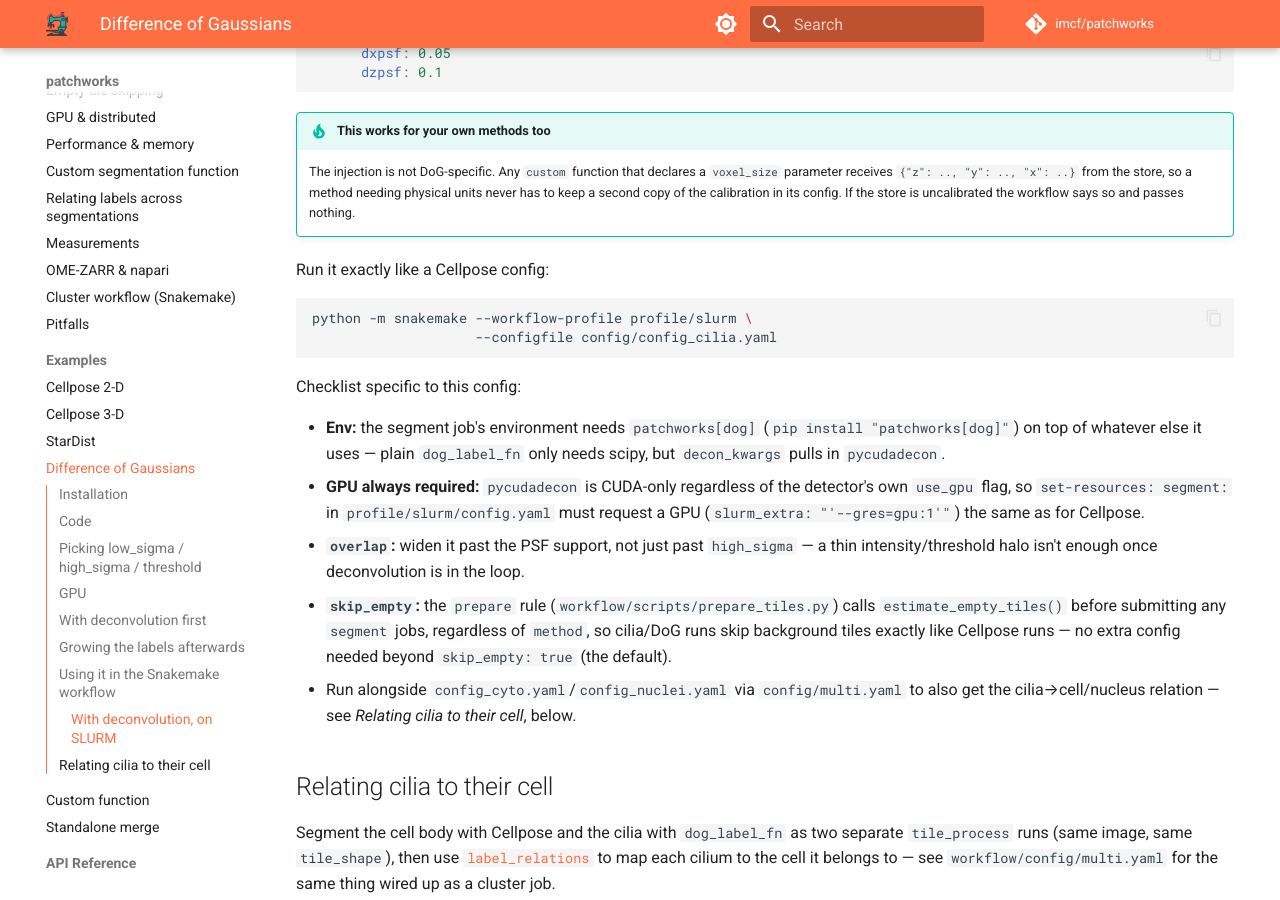
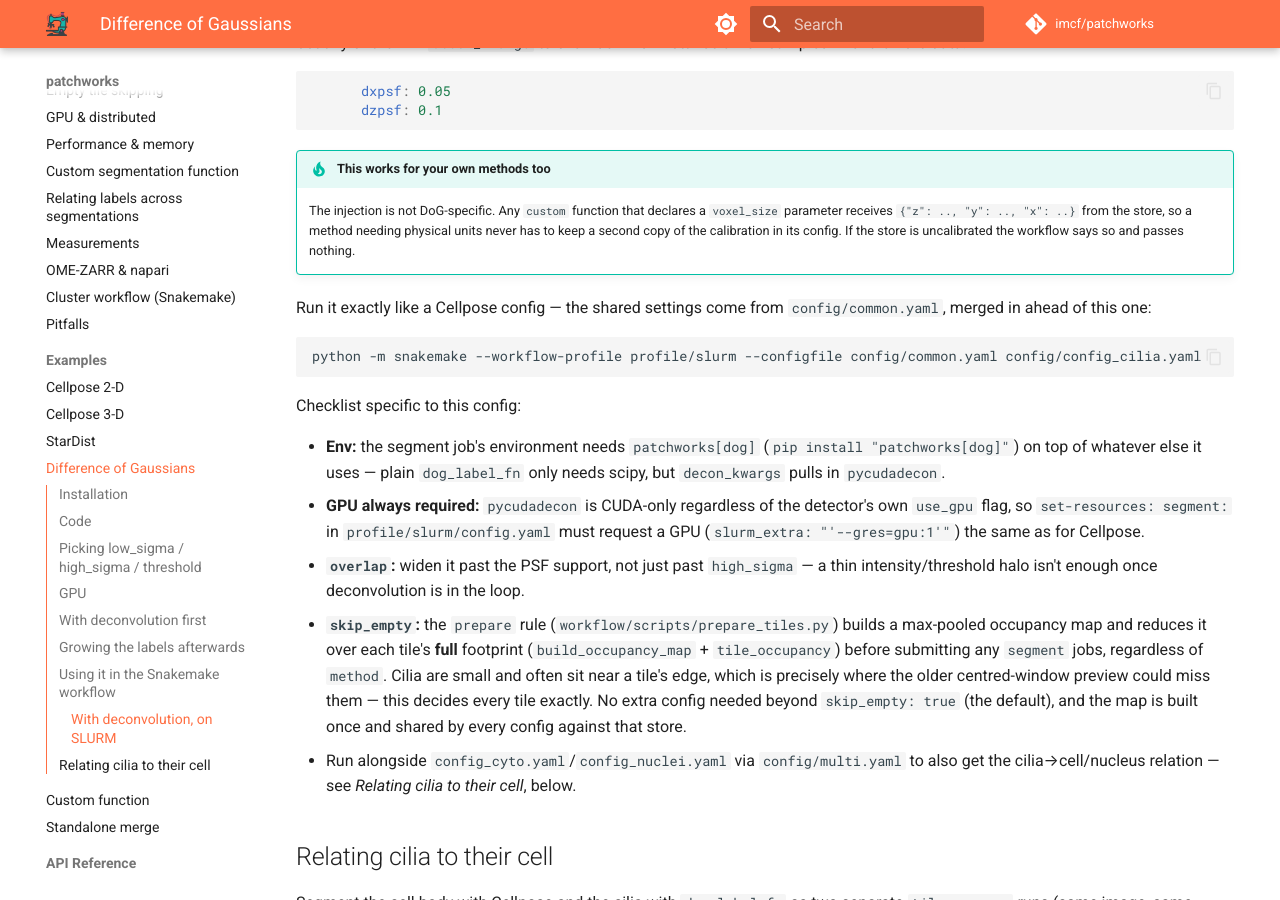
Before and after one commit to imcf/patchworks, an MkDocs documentation site: the page built from docs/examples/dog.md, in a window 1280 px wide and 900 px high, scrolled down 3393 px. Built offline with MkDocs 1.6.1 and Material for MkDocs 9.7.7, drawn with Linux system fonts in a browser that asks for light colours; comment, search, counter and statistics services are not loaded; some of the changed text lies outside the part shown.

Commit message:
docs: 📝 catch the DoG example up with the pipeline changes
The config excerpt still showed a scalar `overlap: 30` -- the exact halo the
per-axis work removed, which expands a [16, 1024, 1024] tile to 5.3x the
voxels it keeps -- alongside a tile_shape that now lives in common.yaml, and
a run command that would fail without it.

It also claimed prepare calls estimate_empty_tiles(); it builds a max-pooled
occupancy map and reduces it over each tile full footprint. That distinction
matters most for cilia, which are small and often sit at a tile edge, right
where the centred-window preview could miss them.

Co-Authored-By: Claude Opus 5 <noreply@anthropic.com>

````diff
--- a/docs/examples/dog.md
+++ b/docs/examples/dog.md
@@ -147,11 +147,13 @@ example above — and the segment job deconvolves each tile with
 `pycudadecon` before running the DoG detector:
 
 ```yaml
-# config/config_cilia.yaml (excerpt)
+# config/config_cilia.yaml (excerpt) — only what differs from common.yaml,
+# which supplies the input, work_dir, tile_shape and skip_empty
 channel: 2
-tile_shape: [16, 1024, 1024]
-overlap: 30 # cover the PSF support (decon) + the DoG's high_sigma
-skip_empty: true
+# Per-axis halo [z, y, x], covering the PSF support (decon) + the DoG's
+# high_sigma. A scalar 30 would expand a [16, 1024, 1024] tile to 5.3x the
+# voxels it keeps, nearly all of it wasted z.
+overlap: [8, 30, 30]
 
 method: "custom"
 label_name: "cilia_labels"
@@ -185,11 +187,11 @@ in `dxdata`/`dxpsf` from X/Y and `dzdata`/`dzpsf` from Z. Set any of them in
     of the calibration in its config. If the store is uncalibrated the
     workflow says so and passes nothing.
 
-Run it exactly like a Cellpose config:
+Run it exactly like a Cellpose config — the shared settings come from
+`config/common.yaml`, merged in ahead of this one:
 
 ```bash
-python -m snakemake --workflow-profile profile/slurm \
-                    --configfile config/config_cilia.yaml
+python -m snakemake --workflow-profile profile/slurm --configfile config/common.yaml config/config_cilia.yaml
 ```
 
 Checklist specific to this config:
@@ -206,10 +208,13 @@ Checklist specific to this config:
   a thin intensity/threshold halo isn't enough once deconvolution is in the
   loop.
 - **`skip_empty`:** the `prepare` rule (`workflow/scripts/prepare_tiles.py`)
-  calls `estimate_empty_tiles()` before submitting any `segment` jobs,
-  regardless of `method`, so cilia/DoG runs skip background tiles exactly
-  like Cellpose runs — no extra config needed beyond `skip_empty: true`
-  (the default).
+  builds a max-pooled occupancy map and reduces it over each tile's **full**
+  footprint (`build_occupancy_map` + `tile_occupancy`) before submitting any
+  `segment` jobs, regardless of `method`. Cilia are small and often sit near
+  a tile's edge, which is precisely where the older centred-window preview
+  could miss them — this decides every tile exactly. No extra config needed
+  beyond `skip_empty: true` (the default), and the map is built once and
+  shared by every config against that store.
 - Run alongside `config_cyto.yaml`/`config_nuclei.yaml` via `config/multi.yaml`
   to also get the cilia→cell/nucleus relation — see *Relating cilia to their
   cell*, below.
````
Also changed, not shown: docs/guide/performance.md (+3 -0 lines).
